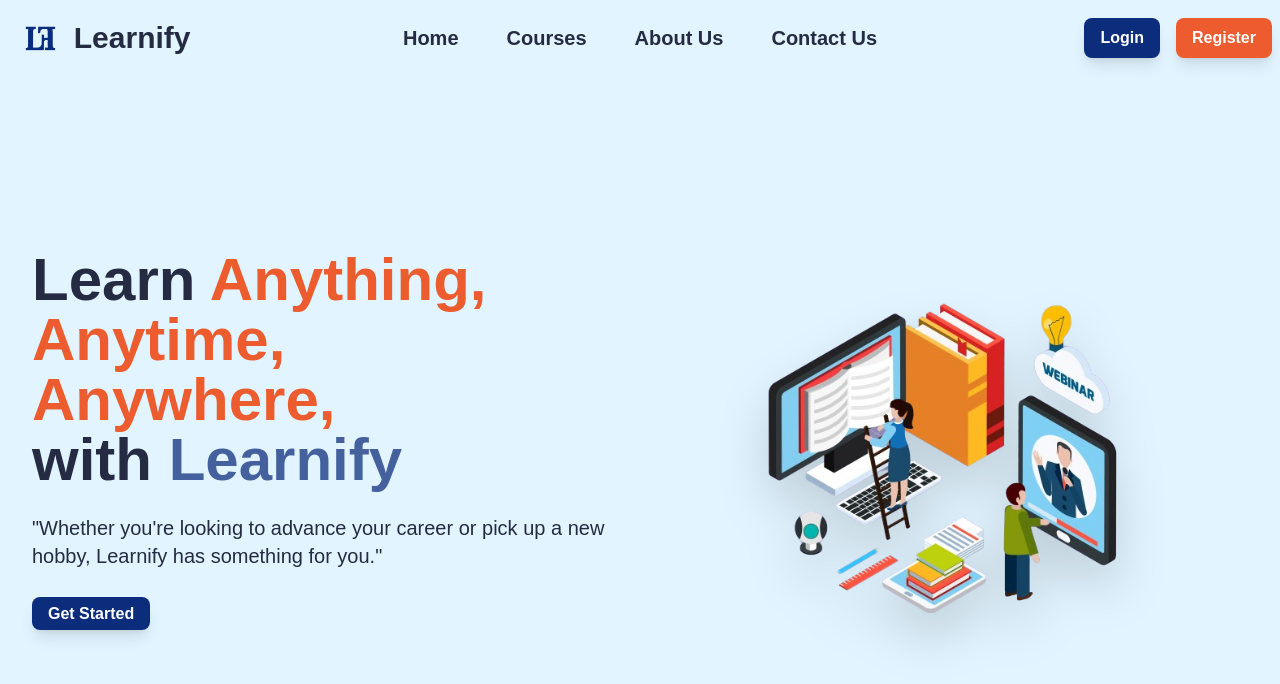
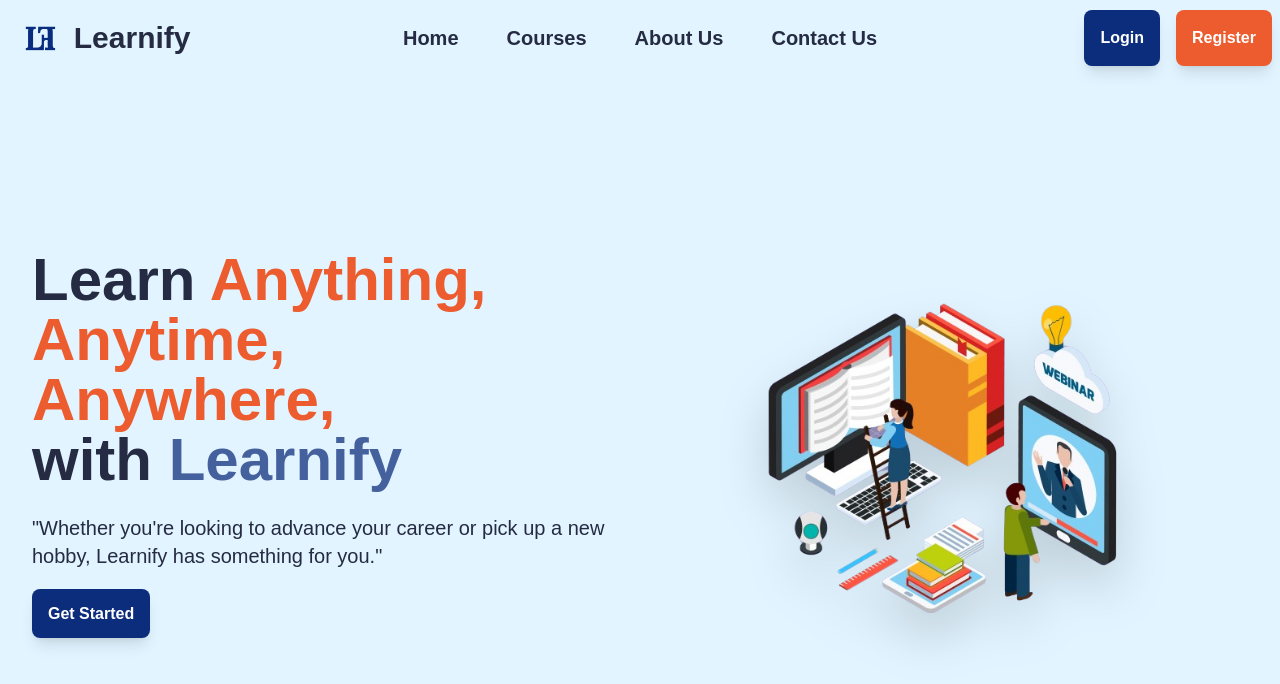
Before and after one commit to farahassaf-25/learnify, a React (Vite) app in the folder frontend/: page / in a window 1280 px wide. Shown: the top 684 px of the page. Built offline with nearby package versions, Linux system fonts and the light colour scheme.

Commit message:
update button

```diff
--- a/frontend/src/Components/Button.jsx
+++ b/frontend/src/Components/Button.jsx
@@ -2,7 +2,7 @@ import React from 'react';
 import { Link } from 'react-router-dom';
 
 const Button = ({ children, color, to, onClick }) => {
-  const baseClasses = "font-bold py-2 px-4 rounded-lg shadow-lg transition duration-300 ease-in-out transform hover:scale-105 focus:outline-none focus:ring-2 focus:ring-offset-2";
+  const baseClasses = "font-bold py-4 px-4 rounded-lg shadow-lg transition duration-300 ease-in-out transform hover:scale-105 focus:outline-none focus:ring-2 focus:ring-offset-2";
   const colorClasses = {
     primary: "bg-primary hover:bg-primary-light text-white focus:ring-primary",
     secondary: "bg-secondary hover:bg-secondary-light text-white focus:ring-secondary",
```
